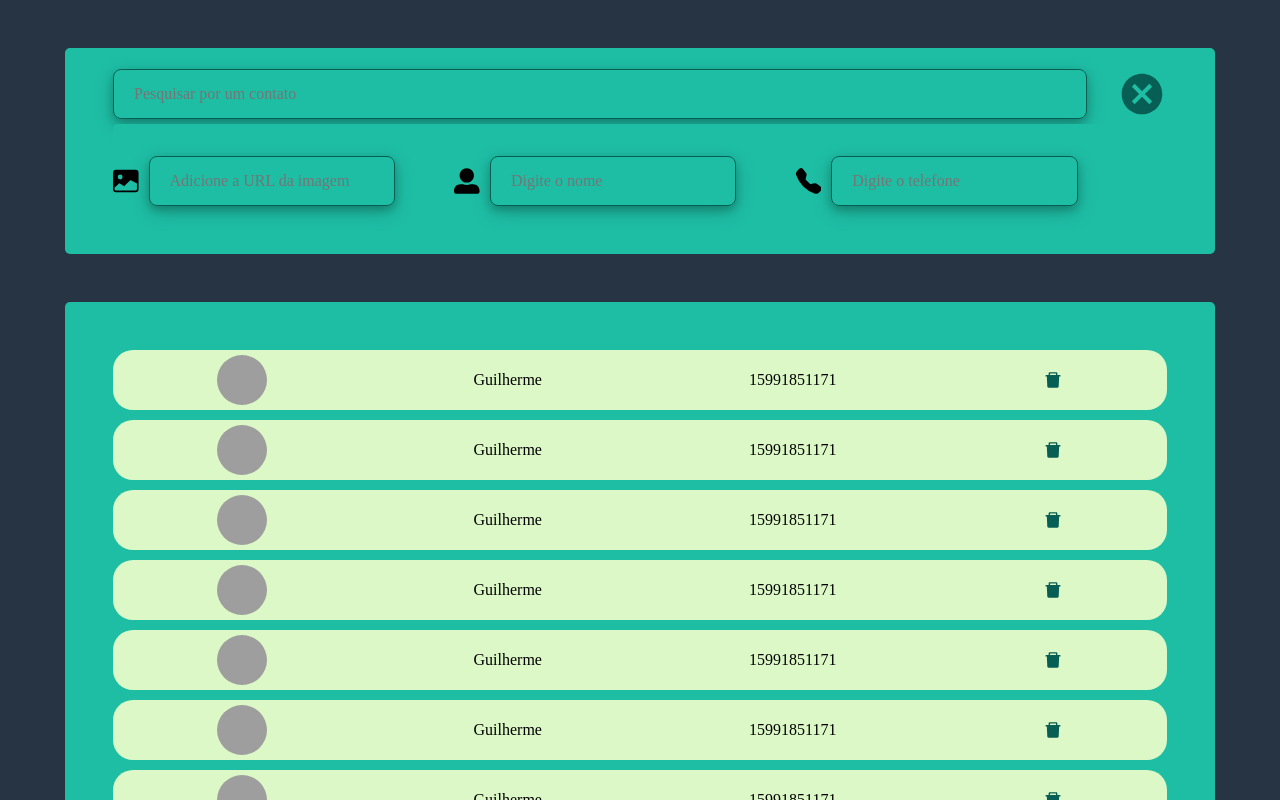
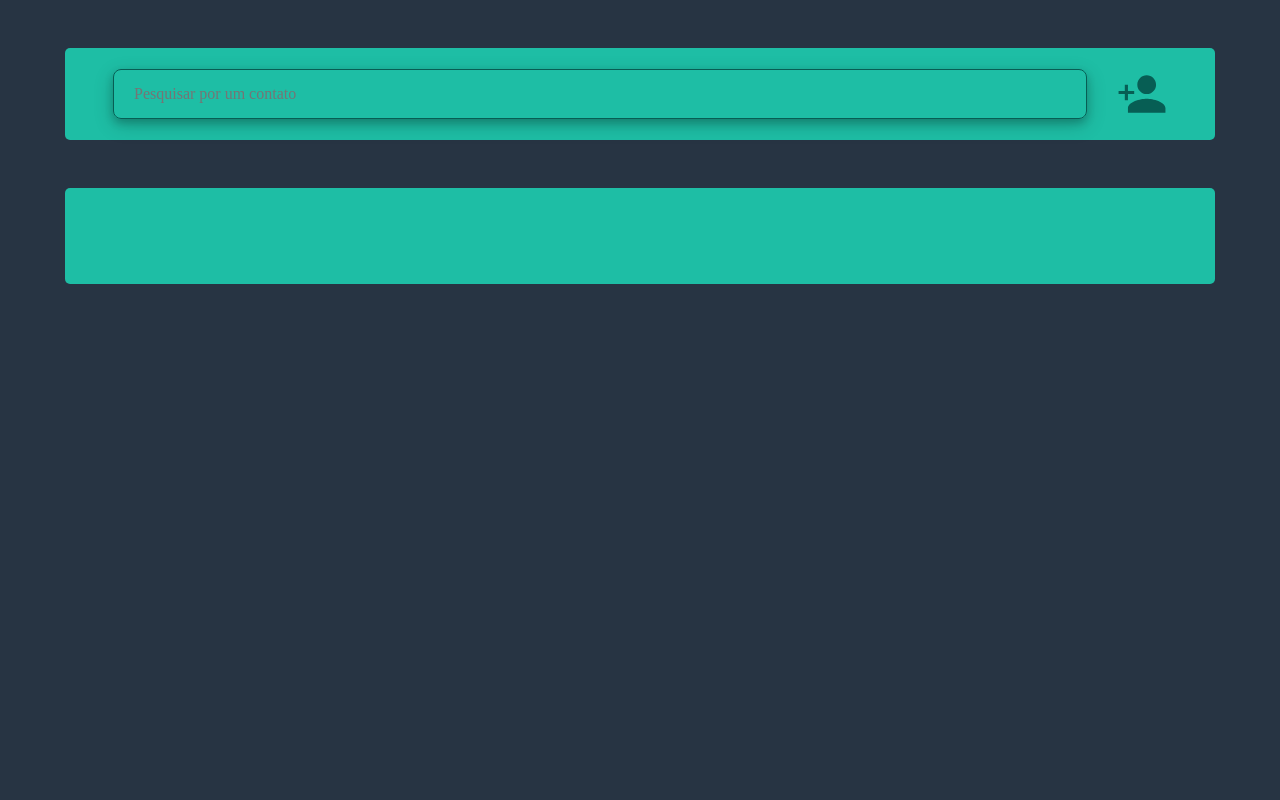
Before and after one commit to guilherme-braga4/gerenciador-contatos-react, a React (Vite) app: page / in a window 1280 px wide. Built offline with nearby package versions, Linux system fonts and the light colour scheme; grey boxes are pictures that could not be loaded.

Commit message:
Criando e Exibindo os Contatos

```diff
--- a/src/Components/Botao/index.tsx
+++ b/src/Components/Botao/index.tsx
@@ -8,7 +8,6 @@ const Botao = ({
   disabled,
   icon,
   onClick}: ButtonProps): JSX.Element => {
-    console.log('icon', icon)
   return (
       <BotaoIcone
         type={type}
@@ -16,7 +15,7 @@ const Botao = ({
         disabled={disabled}
         onClick={onClick}
         >
-         {icon}
+         {icon || text}
       </BotaoIcone>
    );
 }
--- a/src/Components/Contato/index.tsx
+++ b/src/Components/Contato/index.tsx
@@ -1,4 +1,3 @@
-import React from 'react'
 import { ContatoProps } from './interface'
 import { Container } from './styles'
 import { AiFillDelete } from 'react-icons/ai';
--- a/src/Components/Header/index.tsx
+++ b/src/Components/Header/index.tsx
@@ -4,7 +4,7 @@ import NovoContato from '../NovoContato/index'
 import Filtro from '../Filtro/index'
 
 const Header = () => {
-  const [newUser, setNewUser] = useState(true)
+  const [newUser, setNewUser] = useState(false)
 
   return (
       <Container>
--- a/src/Components/NovoContato/index.tsx
+++ b/src/Components/NovoContato/index.tsx
@@ -1,4 +1,4 @@
-import React, {useState} from 'react'
+import React, {useEffect, useState} from 'react'
 import Input from '../Input/index'
 import Botao from '../Botao/index'
 import { Container, Form } from './styles'
@@ -7,16 +7,35 @@ import { BsFillImageFill, BsFillTelephoneFill } from 'react-icons/bs';
 
 
 const NovoContato = () => {
-  const [form, setForm] = useState({})
-  const [loading, setLoading] = useState()
+  const [form, setForm] = useState<string[]>([])
+  const [loading, setLoading] = useState<boolean>(false)
+  const [contatos, setContatos] = useState<any[]>([])
 
-  const handleSubmit = async (e: any) => {
+  // Recebendo os contatos através do localStorage
+  useEffect(() => {
+    const getContatos = async () => {
+    try {
+      //String || Null
+      const obterContatos = await JSON.parse(localStorage.getItem("user") || "[]")
+      setContatos(obterContatos)
+    } catch {
+      console.log('Erro ao carregar os contatos')
+    }
+  }
+    getContatos()
+  }, [])
+
+  const handleSubmit = async (event: any) => {
+    event?.preventDefault()
+    contatos.push(form)
+    localStorage.setItem('user', JSON.stringify(contatos))
     alert('Usuário Criado com Sucesso')
   }
 
   const handleChange = (event: React.ChangeEvent<HTMLInputElement>): void => {
     const {name, value} = event.target
     setForm({...form, [name]: value})
+    // console.log('Form', form)
   }
 
   return (
--- a/src/Pages/Home/index.tsx
+++ b/src/Pages/Home/index.tsx
@@ -1,4 +1,4 @@
-import React, {useState} from 'react'
+import React, {useEffect, useState} from 'react'
 import { Container, ListaContatos } from './styles'
 import Contato from '../../Components/Contato/index'
 import Header from '../../Components/Header/index'
@@ -6,65 +6,41 @@ import Header from '../../Components/Header/index'
 // import { NavLink, useNavigate } from "react-router-dom";
 
 const Home = () => {
+  const [contatos, setContatos] = useState<any[]>([])
+
+  interface contatos {
+    imagem: string,
+    nome: string,
+    telefone: string
+  };
+
+    // Recebendo os contatos através do localStorage
+  useEffect(() => {
+      const getContatos = async () => {
+      try {
+        //String || Null
+        const obterContatos = await JSON.parse(localStorage.getItem("user") || "[]")
+        setContatos(obterContatos)
+      } catch {
+        console.log('Erro ao carregar os contatos')
+      }
+    }
+      getContatos()
+  }, [])
+
   return (
     <Container>
       <Header/>
       <ListaContatos>
-        <Contato
-          image='https://yt3.ggpht.com/HkTlTrMOJLr-8ARRK3UKDnQnD1fskZqaQy-Pffc_NOwTb16oM4uCk810f2drB-oljwNtLBeOPQ=s900-c-k-c0x00ffffff-no-rj'
-          name='Guilherme'
-          phone='15991851171'
+        {contatos != [] && contatos.map((item: contatos) => {
+          return (
+          <Contato
+            image={item.imagem}
+            name={item.nome}
+            phone={item.telefone}
         />
-        <Contato
-          image='https://yt3.ggpht.com/HkTlTrMOJLr-8ARRK3UKDnQnD1fskZqaQy-Pffc_NOwTb16oM4uCk810f2drB-oljwNtLBeOPQ=s900-c-k-c0x00ffffff-no-rj'
-          name='Guilherme'
-          phone='15991851171'
-        />
-        <Contato
-          image='https://yt3.ggpht.com/HkTlTrMOJLr-8ARRK3UKDnQnD1fskZqaQy-Pffc_NOwTb16oM4uCk810f2drB-oljwNtLBeOPQ=s900-c-k-c0x00ffffff-no-rj'
-          name='Guilherme'
-          phone='15991851171'
-        />
-        <Contato
-          image='https://yt3.ggpht.com/HkTlTrMOJLr-8ARRK3UKDnQnD1fskZqaQy-Pffc_NOwTb16oM4uCk810f2drB-oljwNtLBeOPQ=s900-c-k-c0x00ffffff-no-rj'
-          name='Guilherme'
-          phone='15991851171'
-        />
-        <Contato
-          image='https://yt3.ggpht.com/HkTlTrMOJLr-8ARRK3UKDnQnD1fskZqaQy-Pffc_NOwTb16oM4uCk810f2drB-oljwNtLBeOPQ=s900-c-k-c0x00ffffff-no-rj'
-          name='Guilherme'
-          phone='15991851171'
-        />
-        <Contato
-          image='https://yt3.ggpht.com/HkTlTrMOJLr-8ARRK3UKDnQnD1fskZqaQy-Pffc_NOwTb16oM4uCk810f2drB-oljwNtLBeOPQ=s900-c-k-c0x00ffffff-no-rj'
-          name='Guilherme'
-          phone='15991851171'
-        />
-        <Contato
-          image='https://yt3.ggpht.com/HkTlTrMOJLr-8ARRK3UKDnQnD1fskZqaQy-Pffc_NOwTb16oM4uCk810f2drB-oljwNtLBeOPQ=s900-c-k-c0x00ffffff-no-rj'
-          name='Guilherme'
-          phone='15991851171'
-        />
-        <Contato
-          image='https://yt3.ggpht.com/HkTlTrMOJLr-8ARRK3UKDnQnD1fskZqaQy-Pffc_NOwTb16oM4uCk810f2drB-oljwNtLBeOPQ=s900-c-k-c0x00ffffff-no-rj'
-          name='Guilherme'
-          phone='15991851171'
-        />
-        <Contato
-          image='https://yt3.ggpht.com/HkTlTrMOJLr-8ARRK3UKDnQnD1fskZqaQy-Pffc_NOwTb16oM4uCk810f2drB-oljwNtLBeOPQ=s900-c-k-c0x00ffffff-no-rj'
-          name='Guilherme'
-          phone='15991851171'
-        />
-        <Contato
-          image='https://yt3.ggpht.com/HkTlTrMOJLr-8ARRK3UKDnQnD1fskZqaQy-Pffc_NOwTb16oM4uCk810f2drB-oljwNtLBeOPQ=s900-c-k-c0x00ffffff-no-rj'
-          name='Guilherme'
-          phone='15991851171'
-        />
-        <Contato
-          image='https://yt3.ggpht.com/HkTlTrMOJLr-8ARRK3UKDnQnD1fskZqaQy-Pffc_NOwTb16oM4uCk810f2drB-oljwNtLBeOPQ=s900-c-k-c0x00ffffff-no-rj'
-          name='Guilherme'
-          phone='15991851171'
-        />
+        )
+        })}
       </ListaContatos>
     </Container>
    );
--- a/src/Pages/Home/styles.ts
+++ b/src/Pages/Home/styles.ts
@@ -10,7 +10,7 @@ export const Container = styled.div`
   background-color: #273443;
   overflow-y: auto
 `
-
+// <JSX.Element|JSX.Element[]>
 export const ListaContatos = styled.div`
   display: flex;
   padding: 3rem;
```
